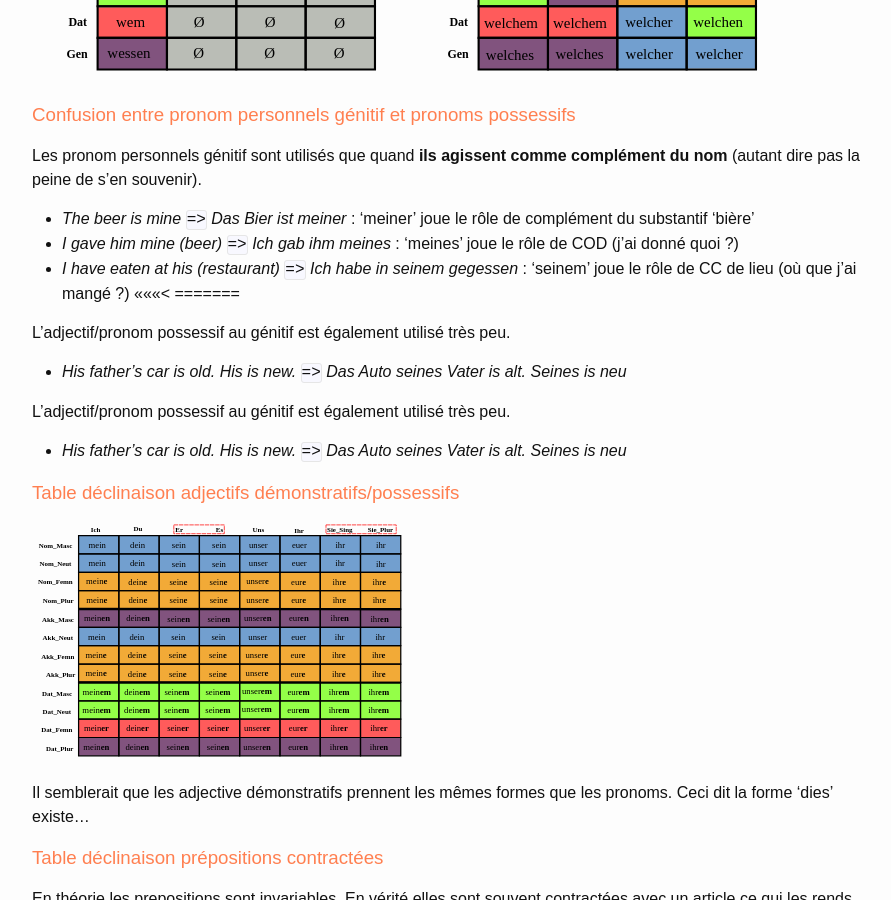
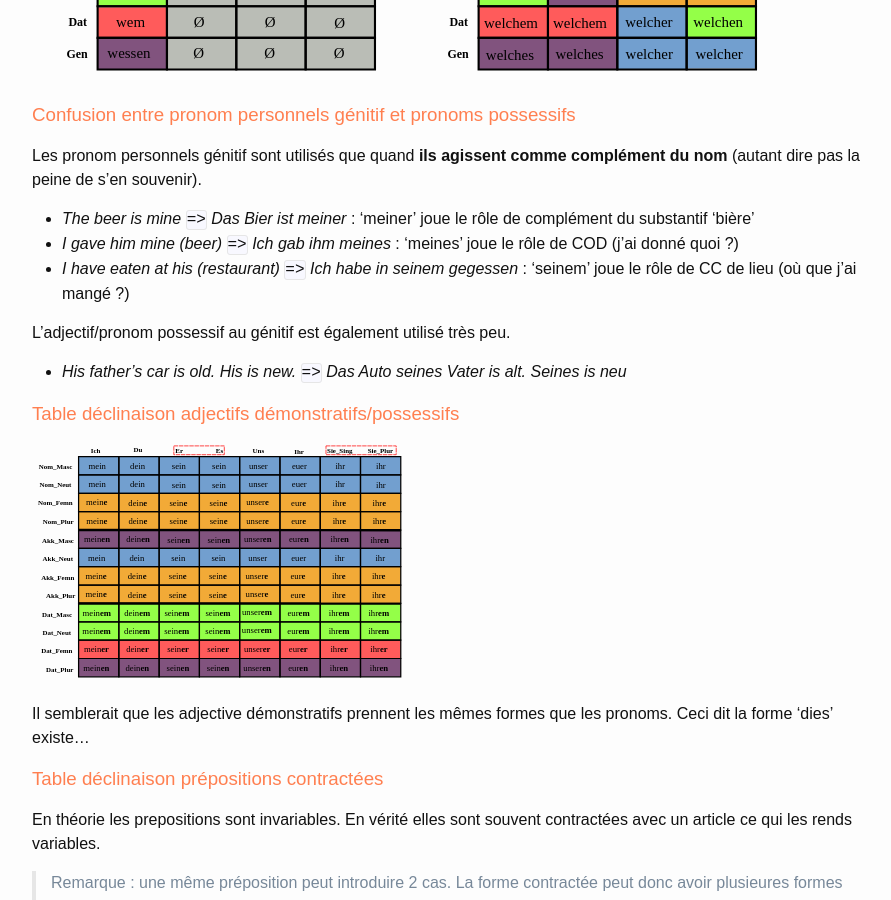
Before and after one commit to candide-guevara/candide-guevara.github.io, a Jekyll site: the page built from _posts/lang_human/0000-00-00-german-grammar-primer.md, in a window 1280 px wide and 900 px high, scrolled down 2934 px. Shown: the whole window, without its empty margins (190-1081 px from the left). Built offline with Jekyll 4.4.1, drawn with Linux system fonts in a browser that asks for light colours.

Commit message:
out of band: bad merge fix

```diff
--- a/_posts/lang_human/0000-00-00-german-grammar-primer.md
+++ b/_posts/lang_human/0000-00-00-german-grammar-primer.md
@@ -88,13 +88,6 @@ Les pronom personnels génitif sont utilisés que quand __ils agissent comme com
 * _The beer is mine_ `=>` _Das Bier ist meiner_ : 'meiner' joue le rôle de complément du substantif 'bière'
 * _I gave him mine (beer)_ `=>` _Ich gab ihm meines_ : 'meines' joue le rôle de COD (j'ai donné quoi ?)
 * _I have eaten at his (restaurant)_ `=>` _Ich habe in seinem gegessen_ : 'seinem' joue le rôle de CC de lieu (où que j'ai mangé ?)
-<<<<<<<
-=======
-
-L'adjectif/pronom possessif au génitif est également utilisé très peu.
-
-* _His father's car is old. His is new._ `=>` _Das Auto seines Vater is alt. Seines is neu_
->>>>>>>
 
 L'adjectif/pronom possessif au génitif est également utilisé très peu.
 
```
